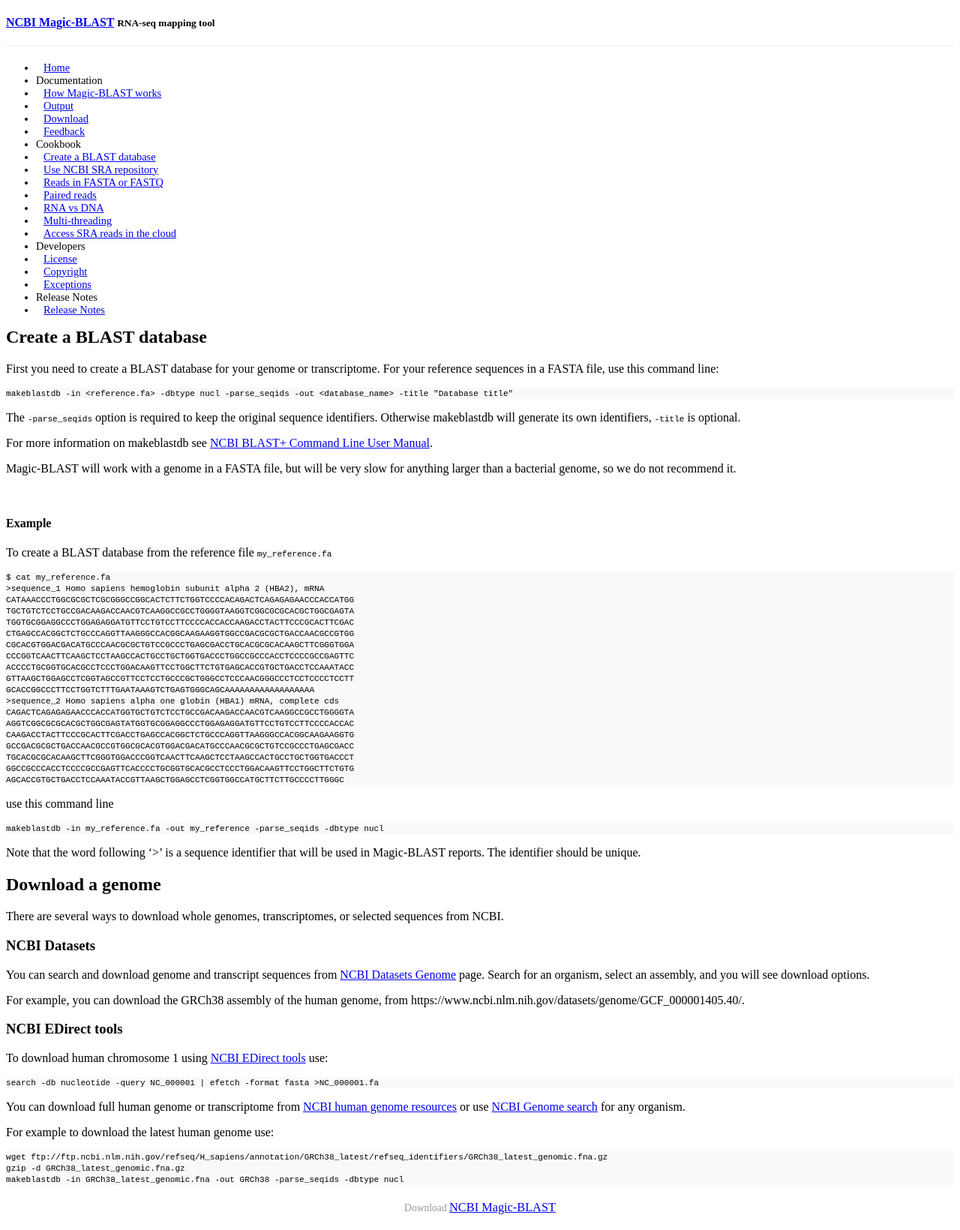
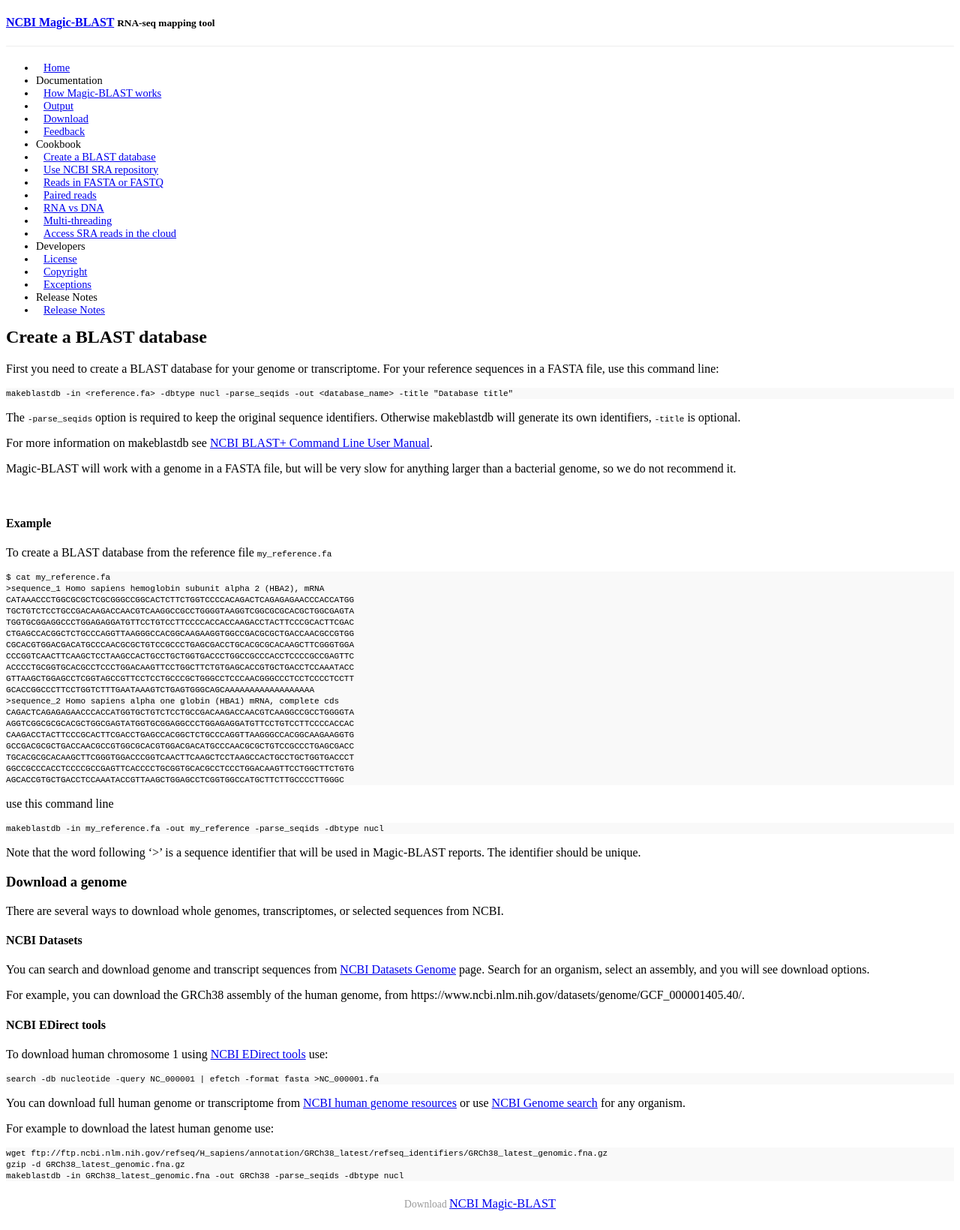
Before and after one commit to ncbi/magicblast, a Jekyll site: the page built from docs/_posts/2016-12-29-blastdb.md, in a window 1280 px wide. Shown: the whole page at 75% size. Built offline with Jekyll 4.4.1, drawn with Linux system fonts in a browser that asks for light colours; a style sheet for code colours, icons or effects is not loaded.

Commit message:
Formatting changes

```diff
--- a/docs/_posts/2016-12-29-blastdb.md
+++ b/docs/_posts/2016-12-29-blastdb.md
@@ -56,17 +56,17 @@
 Note that the word following '>' is a sequence identifier that will be used in Magic-BLAST reports. The identifier should be unique.
 
 
-## Download a genome
+### Download a genome
 
 There are several ways to download whole genomes, transcriptomes, or selected sequences from NCBI.
 
-### NCBI Datasets
+#### NCBI Datasets
 
 You can search and download genome and transcript sequences from [NCBI Datasets Genome](https://www.ncbi.nlm.nih.gov/datasets/genome/) page. Search for an organism, select an assembly, and you will see download options.
 
 For example, you can download the GRCh38 assembly of the human genome, from https://www.ncbi.nlm.nih.gov/datasets/genome/GCF_000001405.40/.
 
-### NCBI EDirect tools
+#### NCBI EDirect tools
 
 To download human chromosome 1 using [NCBI EDirect tools](https://github.com/NCBI-Hackathons/EDirectCookbook) use:
 
```
